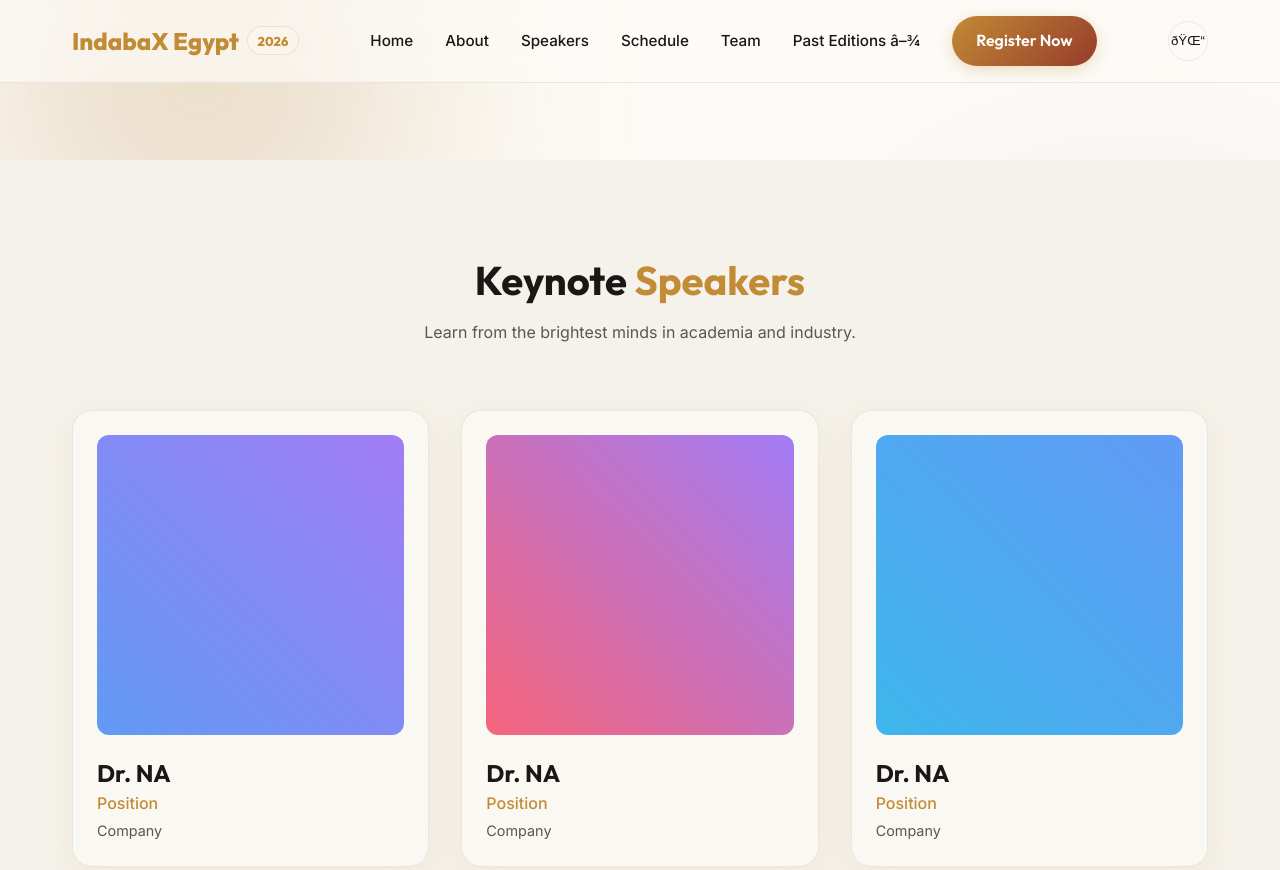
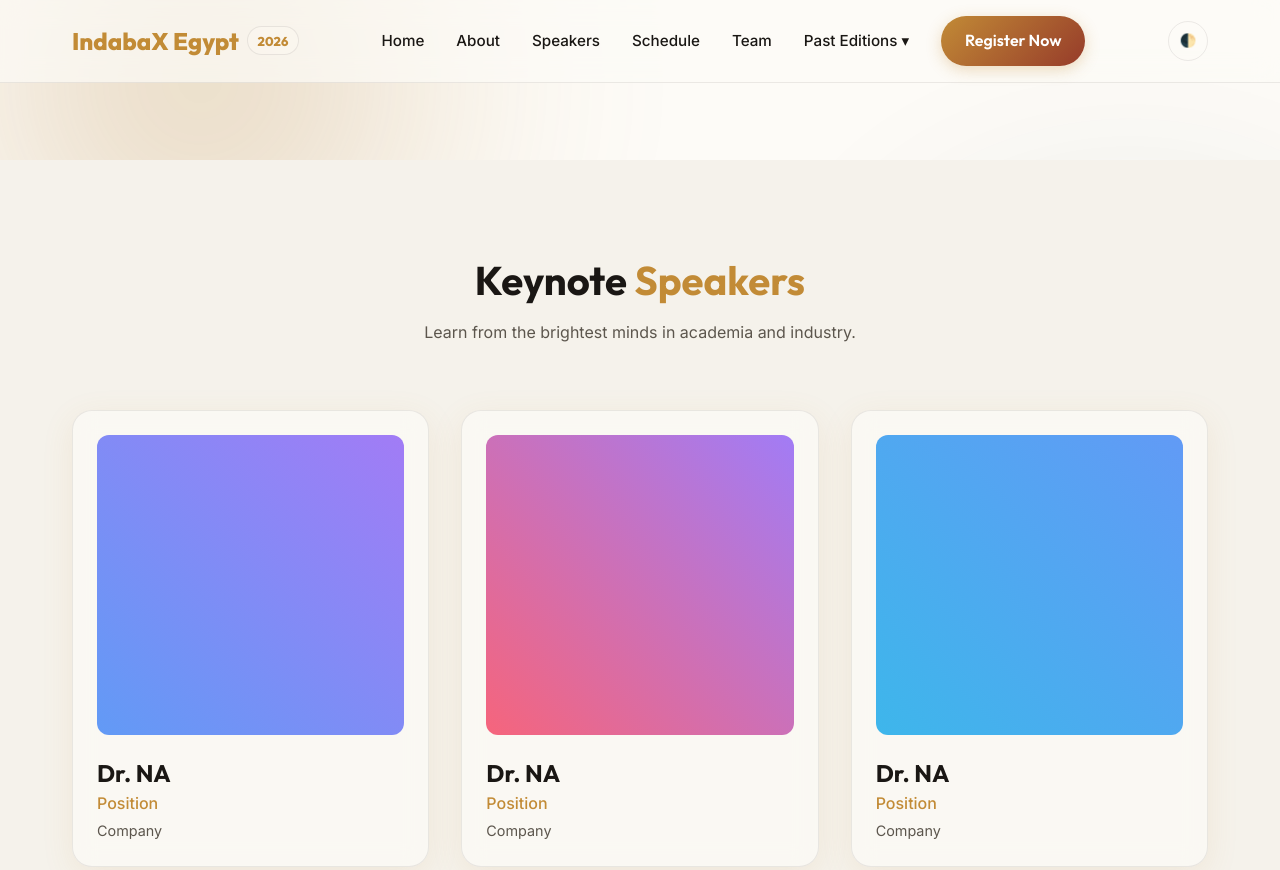
Before and after one commit to Mahmoud-khaled-A/Indaba-X-Egypt, a plain HTML site: page speakers.html in a window 1280 px wide. Shown: the top 870 px of the page. Drawn offline with Linux system fonts and the light colour scheme.

Commit message:
Refactor speakers.html for HTML structure and content

```diff
--- a/speakers.html
+++ b/speakers.html
@@ -45,7 +45,7 @@
                 <li><a href="schedule.html">Schedule</a></li>
                 <li><a href="team.html">Team</a></li>
                 <li class="dropdown">
-                    <a href="javascript:void(0)" class="dropbtn">Past Editions â–¾</a>
+                    <a href="javascript:void(0)" class="dropbtn">Past Editions ▾</a>
                     <div class="dropdown-content">
                         <a href="#">IndabaX Egypt 2025</a>
                         <a href="#">IndabaX Egypt 2024</a>
@@ -56,7 +56,7 @@
 
             <div class="nav-actions">
                 <button id="theme-toggle" class="theme-toggle" aria-label="Toggle Dark/Light Mode">
-                    ðŸŒ“
+                    🌓
                 </button>
             </div>
         </div>
```
